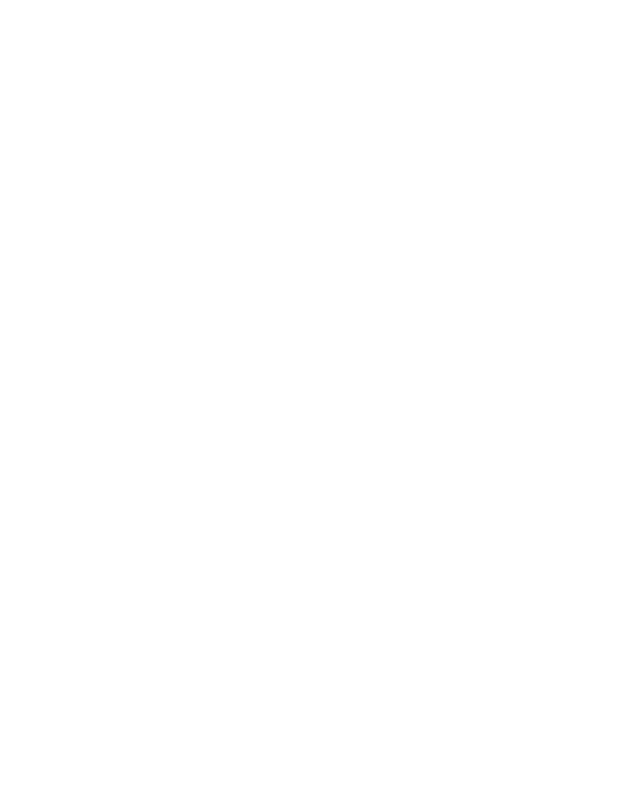
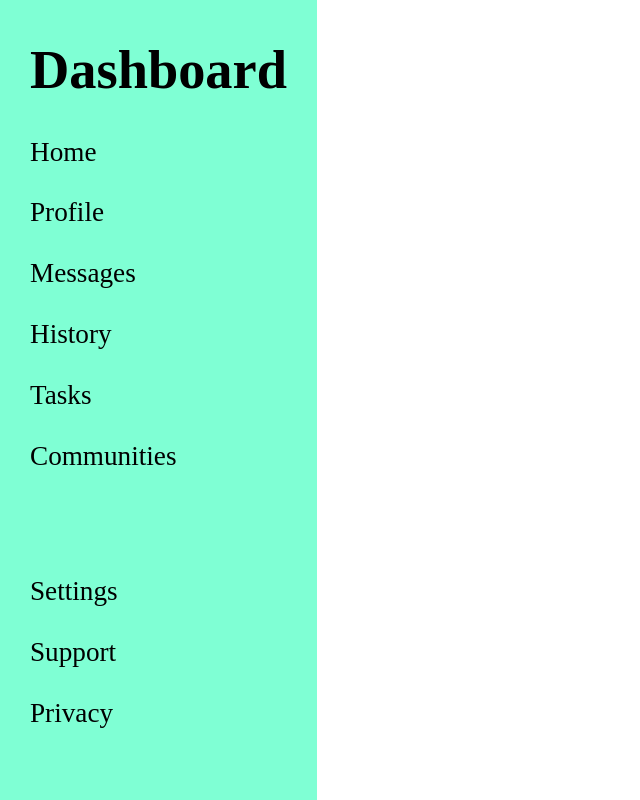
Before and after one commit to meebs777/admin-dashboard, a plain HTML site: page index.html in a window 1280 px wide. Shown: the whole page, without its empty margins (0-640 px from the left). Drawn offline with Linux system fonts and the light colour scheme.

Commit message:
Styled the sidebar and placed content

```diff
--- a/index.html
+++ b/index.html
@@ -9,7 +9,18 @@
 <body>
     <div class="container">
         <div class="header"></div>
-        <div class="sidebar"></div>
+        <div class="sidebar">
+            <h1>Dashboard</h1>
+            <div>Home</div>
+            <div>Profile</div>
+            <div>Messages</div>
+            <div>History</div>
+            <div>Tasks</div>
+            <div>Communities</div>
+            <div>Settings</div>
+            <div>Support</div>
+            <div>Privacy</div>
+        </div>
         <div class="content"></div>
     </div>
 
--- a/styles.css
+++ b/styles.css
@@ -18,6 +18,7 @@
   body {
     line-height: 1.5;
     -webkit-font-smoothing: antialiased;
+    height: 100vh;
   }
   /*
     5. Improve media defaults
@@ -44,3 +45,26 @@
   #root, #__next {
     isolation: isolate;
   }
+
+  .container {
+    height: 100%;
+    display: grid;
+    grid-template-columns: 1fr 5fr;
+    grid-template-rows: 1fr 5fr
+  }
+
+
+  .sidebar {
+    background-color: aquamarine;
+    grid-column: 1;
+    grid-row: 1/3;
+    display: grid;
+    align-content: start;
+    gap: 20px;
+    font-size: 1.7rem;
+    padding: 30px;
+  }
+
+  .sidebar :nth-child(7) {
+    margin-bottom: 75px;
+  }
```
